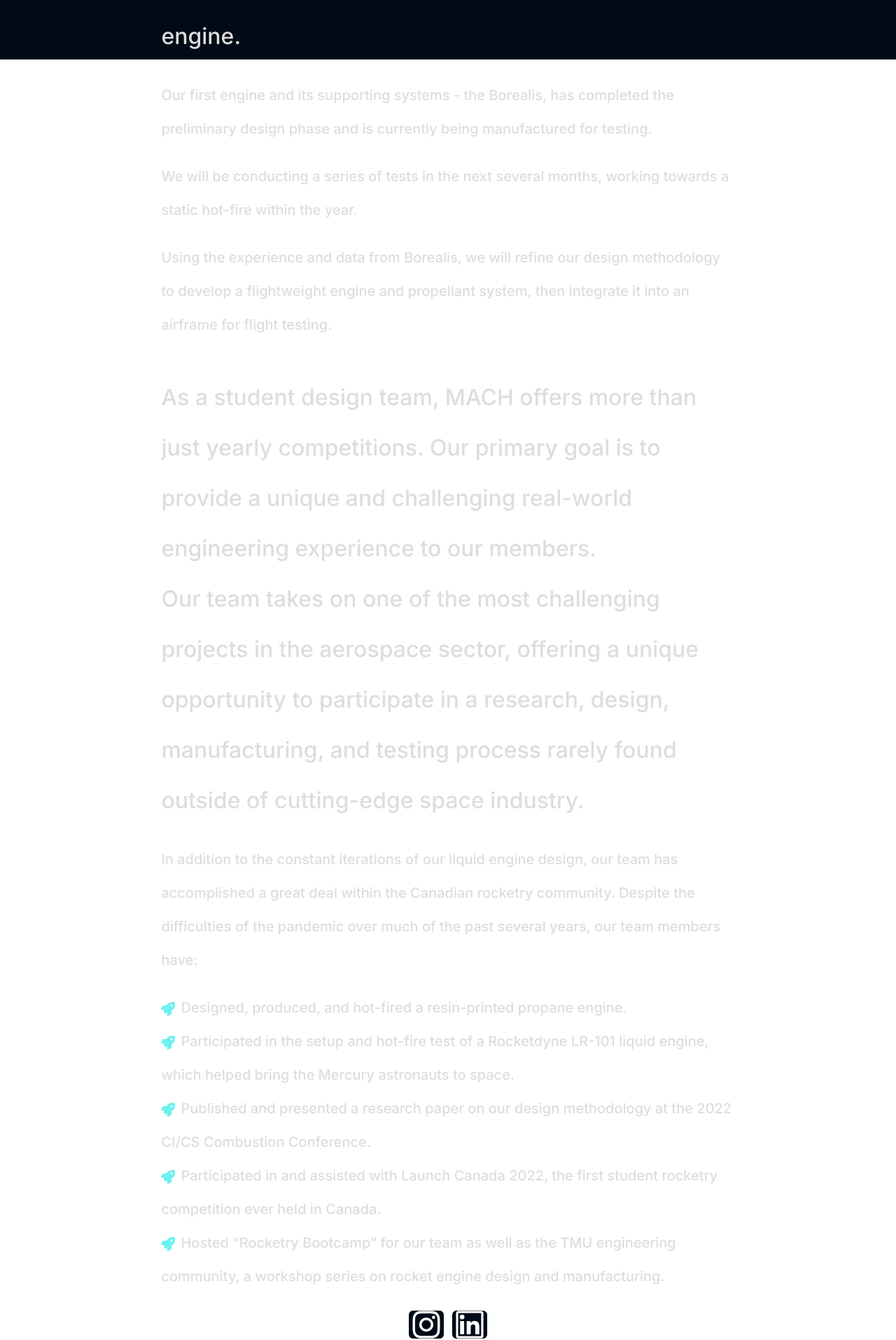
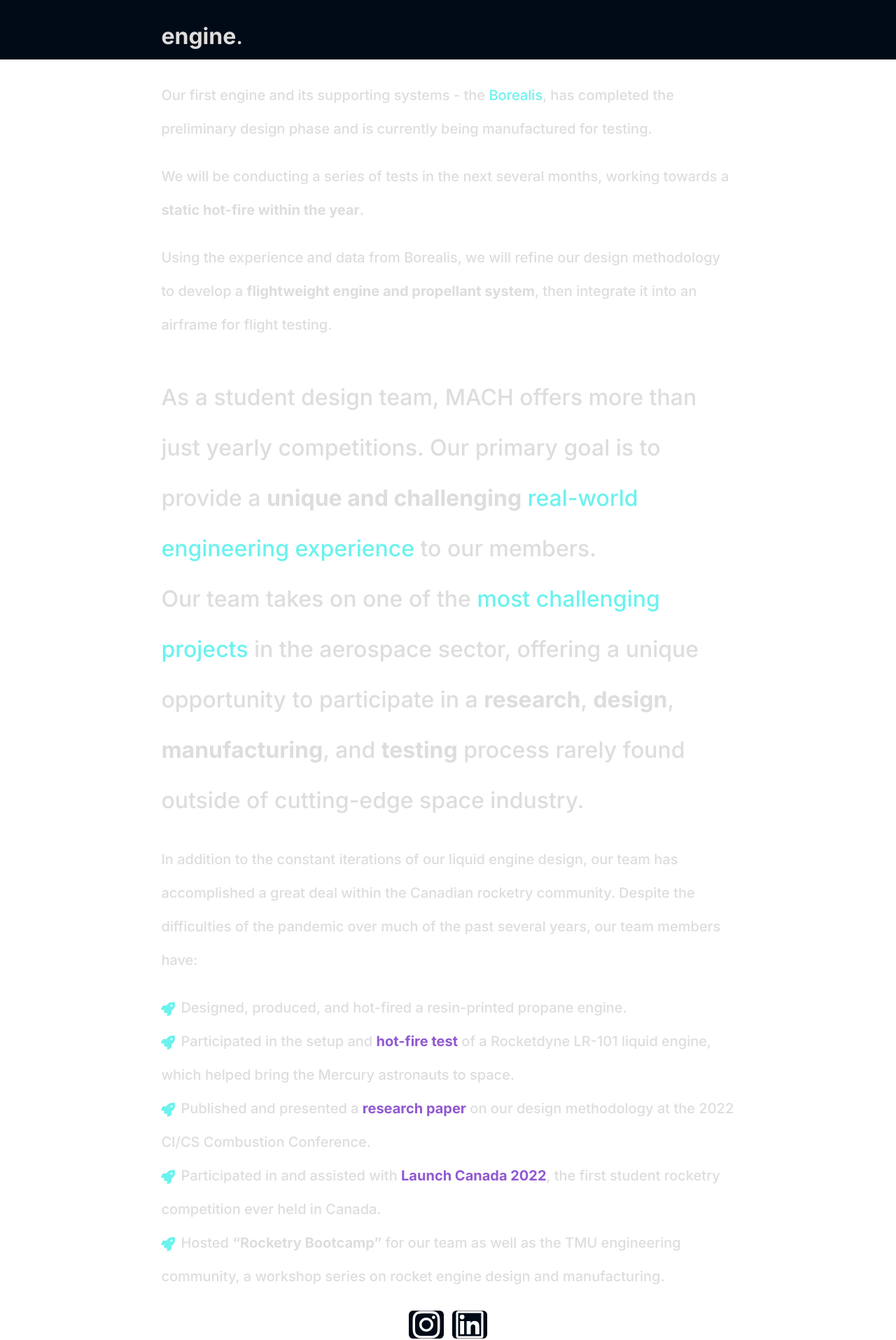
Before and after one commit to ryepropgroup/mach-website, a Next.js app: page /mach-website/about in a window 1280 px wide. Shown: the part 715-2630 px from the top of the page at 70% size. Built offline with nearby package versions, Linux system fonts and the light colour scheme.

Commit message:
update: finished styling on about page (minus images)

```diff
--- a/src/pages/about.tsx
+++ b/src/pages/about.tsx
@@ -2,6 +2,7 @@ import {
   Box,
   Center,
   Heading,
+  Link,
   List,
   ListIcon,
   ListItem,
@@ -12,7 +13,14 @@ import { FaRocket } from "react-icons/fa";
 import Navbar from "@/components/navbar";
 import SocialsFooter from "@/components/socialsFooter";
 import Header from "@/config";
-import { bgStyle, h1Style, liStyle, p1Style, p2Style } from "@/styles";
+import {
+  bgStyle,
+  h1Style,
+  linkStyle,
+  liStyle,
+  p1Style,
+  p2Style,
+} from "@/styles";
 
 export default function About() {
   return (
@@ -25,37 +33,56 @@ export default function About() {
           <Heading {...h1Style}>About Us</Heading>
           <br />
           <Text {...p1Style}>
-            MACH was founded in 2017 as Ryerson Propulsion Group, with the goal
-            of building a liquid engine for a suborbital sounding rocket. We are
-            aiming to be one of the first teams in Canada to test and fly a
-            Student Researched and Developed bipropellant liquid rocket engine.
+            <Text as="span" color="teal.300">
+              MACH
+            </Text>{" "}
+            was founded in 2017 as <Text as="b">R</Text>yerson{" "}
+            <Text as="b">P</Text>ropulsion <Text as="b">G</Text>roup, with the
+            goal of building a liquid engine for a suborbital sounding rocket.
+            We are aiming to be one of the first teams in Canada to test and fly
+            a Student Researched and Developed bipropellant{" "}
+            <Text as="b">liquid rocket engine</Text>.
           </Text>
           <br />
           <Text {...p2Style}>
-            Our first engine and its supporting systems - the Borealis, has
-            completed the preliminary design phase and is currently being
+            Our first engine and its supporting systems - the{" "}
+            <Text as="span" color="teal.300">
+              Borealis
+            </Text>
+            , has completed the preliminary design phase and is currently being
             manufactured for testing.
           </Text>
           <Text {...p2Style}>
             We will be conducting a series of tests in the next several months,
-            working towards a static hot-fire within the year.
+            working towards a{" "}
+            <Text as="b">static hot-fire within the year</Text>.
           </Text>
           <Text {...p2Style}>
             Using the experience and data from Borealis, we will refine our
-            design methodology to develop a flightweight engine and propellant
-            system, then integrate it into an airframe for flight testing.
+            design methodology to develop a{" "}
+            <Text as="b">flightweight engine and propellant system</Text>, then
+            integrate it into an airframe for flight testing.
           </Text>
           <br />
           <Text {...p1Style}>
             As a student design team, MACH offers more than just yearly
-            competitions. Our primary goal is to provide a unique and
-            challenging real-world engineering experience to our members.
+            competitions. Our primary goal is to provide a{" "}
+            <Text as="b">unique and challenging</Text>{" "}
+            <Text as="span" color="teal.300" font-weight={700}>
+              real-world engineering experience
+            </Text>{" "}
+            to our members.
           </Text>
           <Text {...p1Style}>
-            Our team takes on one of the most challenging projects in the
-            aerospace sector, offering a unique opportunity to participate in a
-            research, design, manufacturing, and testing process rarely found
-            outside of cutting-edge space industry.
+            Our team takes on one of the{" "}
+            <Text as="span" color="teal.300" font-weight={700}>
+              most challenging projects
+            </Text>{" "}
+            in the aerospace sector, offering a unique opportunity to
+            participate in a <Text as="b">research</Text>,{" "}
+            <Text as="b">design</Text>, <Text as="b">manufacturing</Text>, and{" "}
+            <Text as="b">testing</Text> process rarely found outside of
+            cutting-edge space industry.
           </Text>
           <br />
           <Text {...p2Style}>
@@ -71,24 +98,46 @@ export default function About() {
             </ListItem>
             <ListItem {...liStyle}>
               <ListIcon as={FaRocket} color="teal.300" />
-              Participated in the setup and hot-fire test of a Rocketdyne LR-101
-              liquid engine, which helped bring the Mercury astronauts to space.
+              Participated in the setup and{" "}
+              <Link
+                {...linkStyle}
+                href="/mach-website/uploadthestupidvideo"
+                isExternal
+              >
+                hot-fire test
+              </Link>{" "}
+              of a Rocketdyne LR-101 liquid engine, which helped bring the
+              Mercury astronauts to space.
             </ListItem>
             <ListItem {...liStyle}>
               <ListIcon as={FaRocket} color="teal.300" />
-              Published and presented a research paper on our design methodology
-              at the 2022 CI/CS Combustion Conference.
+              Published and presented a{" "}
+              <Link
+                {...linkStyle}
+                href="/mach-website/uploadresearchpaper"
+                isExternal
+              >
+                research paper
+              </Link>{" "}
+              on our design methodology at the 2022 CI/CS Combustion Conference.
             </ListItem>
             <ListItem {...liStyle}>
               <ListIcon as={FaRocket} color="teal.300" />
-              Participated in and assisted with Launch Canada 2022, the first
-              student rocketry competition ever held in Canada.
+              Participated in and assisted with{" "}
+              <Link
+                {...linkStyle}
+                href="https://www.launchcanada.org"
+                isExternal
+              >
+                Launch Canada 2022
+              </Link>
+              , the first student rocketry competition ever held in Canada.
             </ListItem>
             <ListItem {...liStyle}>
               <ListIcon as={FaRocket} color="teal.300" />
-              Hosted “Rocketry Bootcamp” for our team as well as the TMU
-              engineering community, a workshop series on rocket engine design
-              and manufacturing.
+              Hosted <Text as="b">“Rocketry Bootcamp”</Text> for our team as
+              well as the TMU engineering community, a workshop series on rocket
+              engine design and manufacturing.
             </ListItem>
           </List>
         </Box>
```
